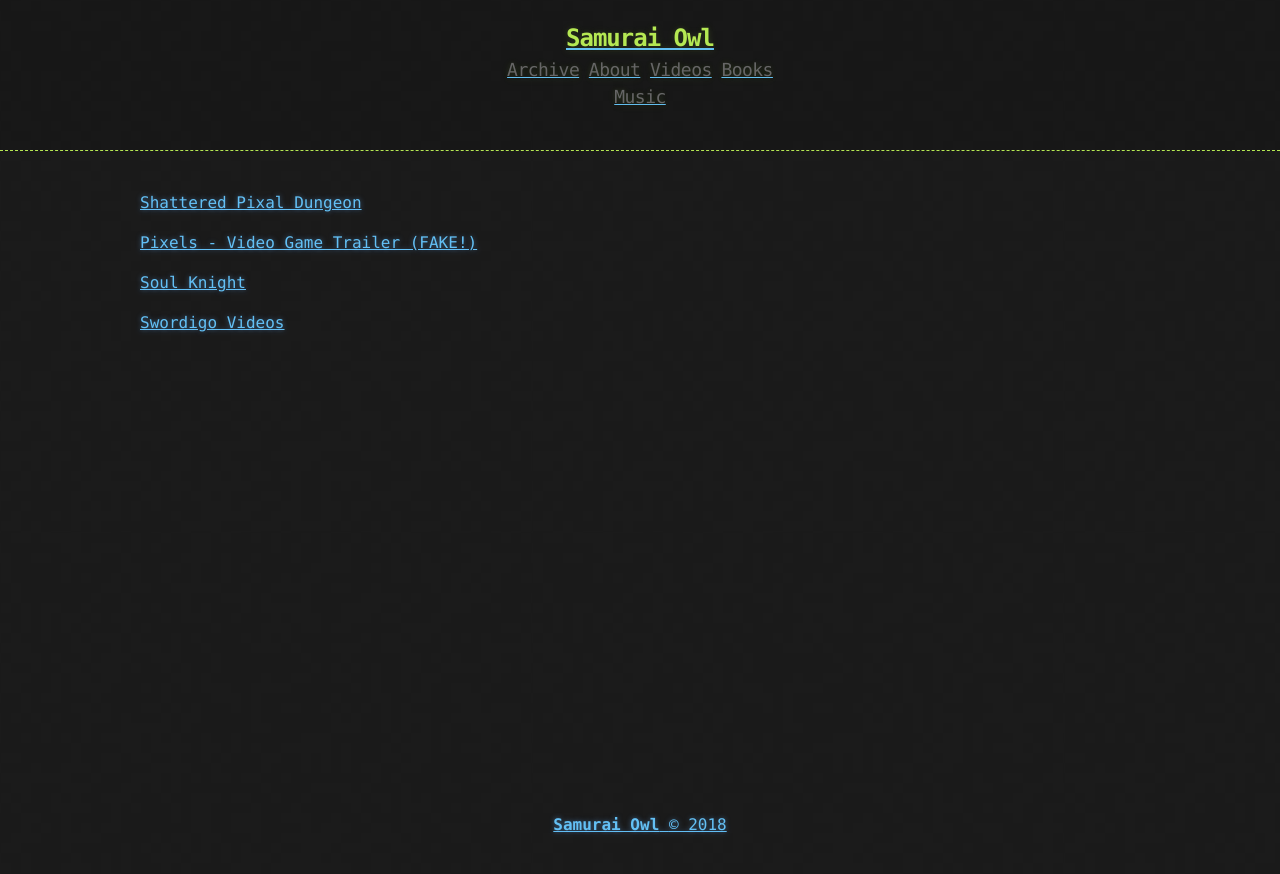
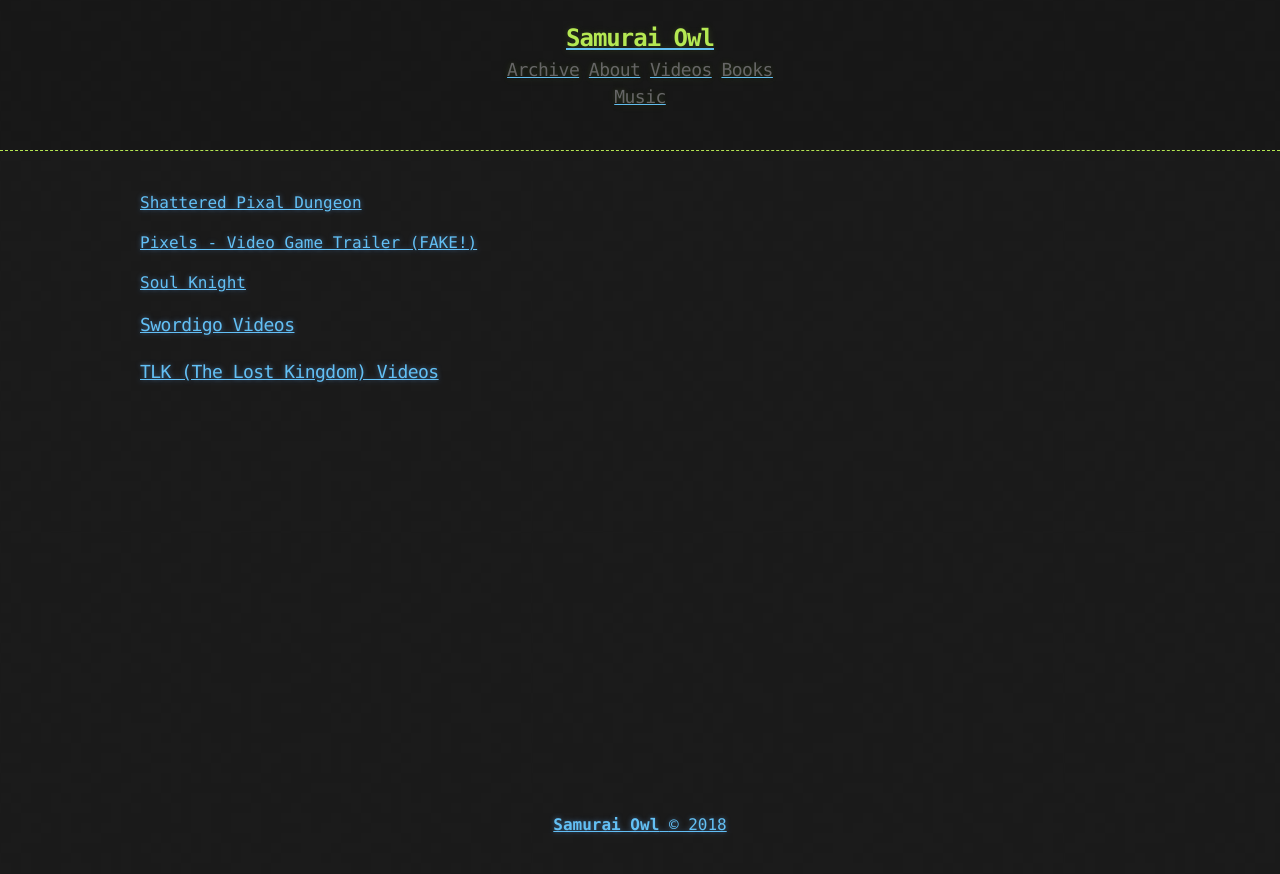
Before and after one commit to SamuraiOwl/samuraiowl.github.io, a Jekyll site: the page built from gaming_videos.html, in a window 1280 px wide. Shown: the top 874 px of the page. Built offline with Jekyll 4.4.1, drawn with Linux system fonts in a browser that asks for light colours.

Commit message:
secondPush

```diff
--- a/gaming_videos.html
+++ b/gaming_videos.html
@@ -4,4 +4,5 @@
 <p><a href = "https://drive.google.com/open?id=1zOq8gpZs5W4prZmZ97LSZHFKGeW1qoTW">Shattered Pixal Dungeon</a></p>
 <p><a href = "https://drive.google.com/open?id=1oqMsNOFMsXBPI-PeZt997Cv8tl1TY1sS">Pixels - Video Game Trailer (FAKE!)</a></p>
 <p><a href = "https://drive.google.com/open?id=15vEsP_a8I4prTUv-coUMv2LioPIaQtKT">Soul Knight</a></p>
-<p><a href = "https://samuraiowl.github.io/swordigo_videos">Swordigo Videos</a></p>
+<h3><a href = "https://samuraiowl.github.io/swordigo_videos">Swordigo Videos</a></h3>
+<h3><a href = "https://samuraiowl.github.io/thelostkingdom_videos">TLK (The Lost Kingdom) Videos</a></h3>
```
